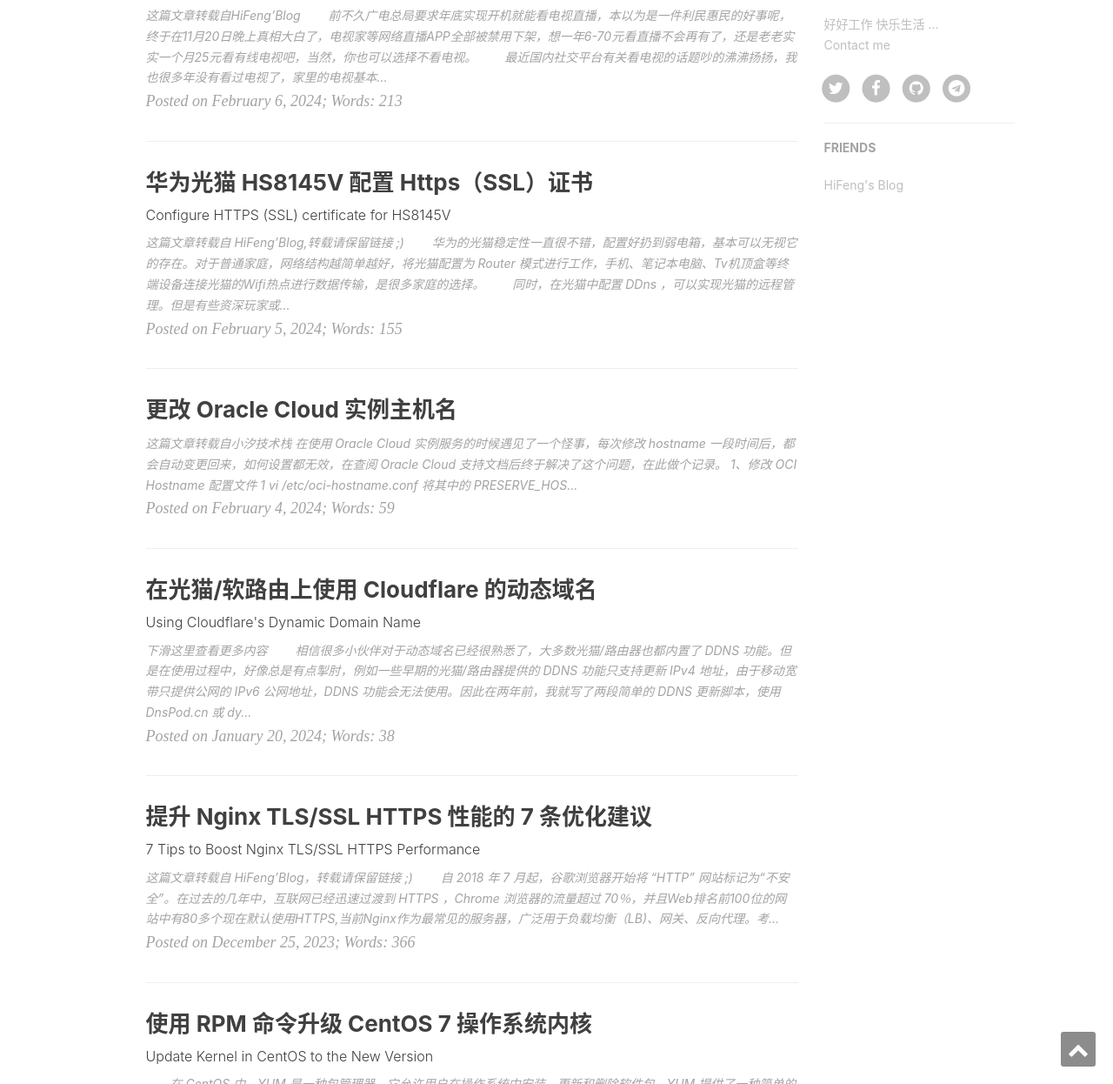
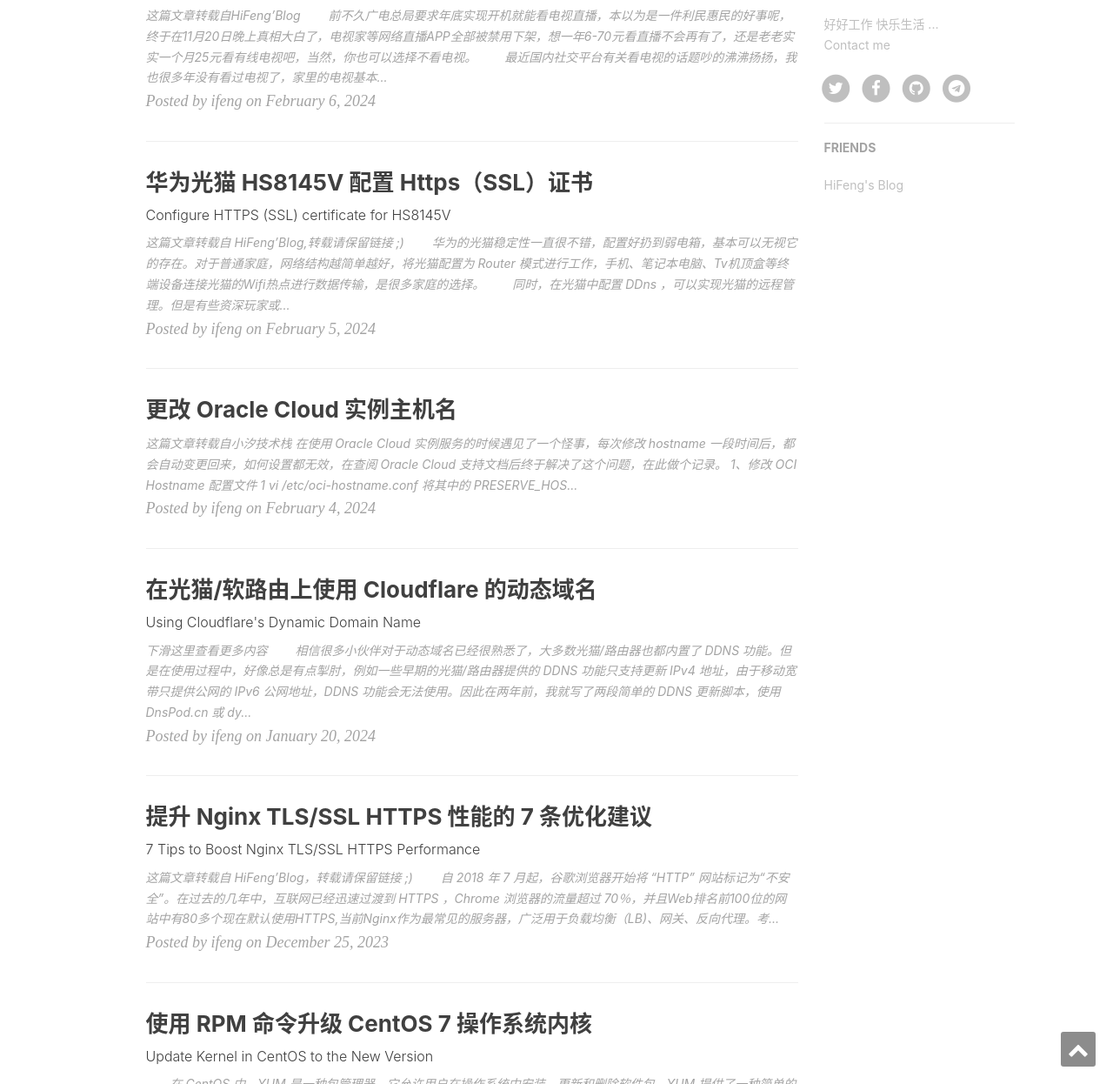
Before and after one commit to a97083435/hiifeng.github.io, a Jekyll site: the page built from index.html, in a window 1280 px wide and 1400 px high, scrolled down 620 px, cut to the strip 154-1400 px from the top of the window. Shown: the whole strip at 87% size. Built offline with Jekyll 4.4.1, drawn with Linux system fonts in a browser that asks for light colours; the list of posts is cut into pages by our own code; comment, search, counter and statistics services are not loaded; some of the changed text lies outside the part shown.

Commit message:
Update index.html

```diff
--- a/index.html
+++ b/index.html
@@ -1,28 +1,7 @@
 ---
 layout: page
-description: "云深不知归处"
+description: "「世界那么大 我想去看看 ...」"
 ---
-
-<!--top article-->
-{% if paginator.page == 1 %}
-    {% for post in site.posts %}
-        {% if post.top %}
-        <div class="post-preview">
-            <a href="{{ post.url | prepend: site.baseurl }}">
-                <h2 class="post-title">
-                    <i class="fa fa-star" aria-hidden="true"></i>
-                    <span> </span>
-                    {{ post.title }}
-                </h2>
-            </a>
-            <p class="post-meta">
-                Posted on {{ post.date | date: "%B %-d, %Y" }};&nbsp;Words:&nbsp;{{ post.content | number_of_words }}
-            </p>
-        </div>
-        <hr>
-        {% endif %}
-    {% endfor %}
-{% endif %}
 
 {% for post in paginator.posts %}
 <div class="post-preview">
@@ -36,11 +15,15 @@
         </h3>
         {% endif %}
         <div class="post-content-preview">
-            {{ post.content | strip_html | truncate:200 }}
+            {% if post.lang == 'en' %}
+                {{ post.content | strip_html | truncate:300 }}
+            {% else %}
+                {{ post.content | strip_html | truncate:200 }}
+            {% endif %}
         </div>
     </a>
     <p class="post-meta">
-        Posted on {{ post.date | date: "%B %-d, %Y" }};&nbsp;Words:&nbsp;{{ post.content | number_of_words }}
+        Posted by {% if post.author %}{{ post.author }}{% else %}{{ site.title }}{% endif %} on {{ post.date | date: "%B %-d, %Y" }}
     </p>
 </div>
 <hr>
```
